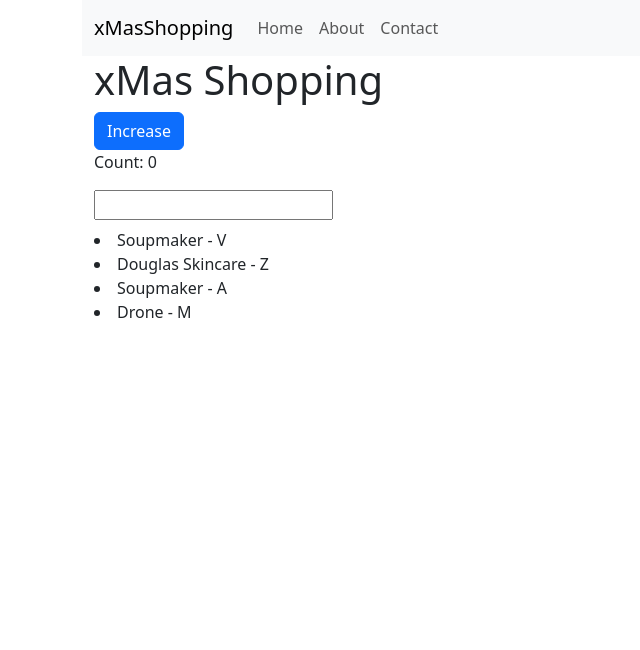
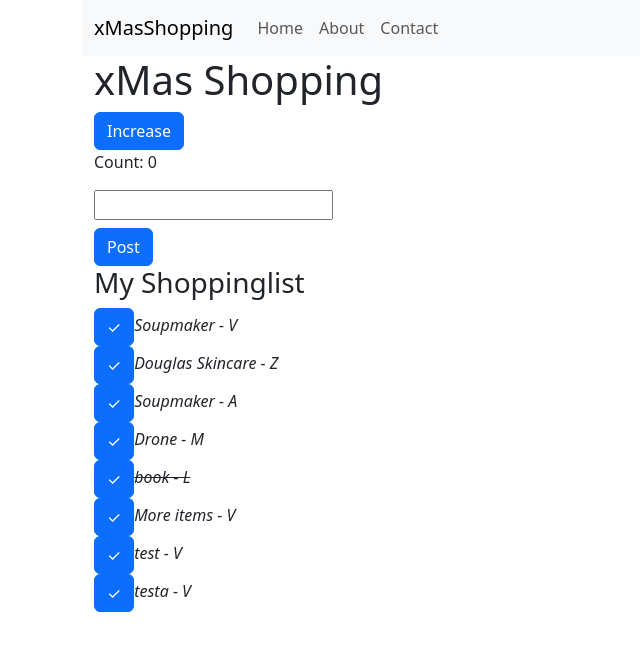
Before and after one commit to LennertVG/AngularPractice, an Angular app: page /home in a window 1280 px wide. Shown: the top 650 px of the page, without its empty margins (0-640 px from the left). Built offline with nearby package versions, Linux system fonts and the light colour scheme; data requests are answered from the project's data file.

Commit message:
made the "done"-status changable, added post-data

```diff
--- a/src/app/home/home.component.html
+++ b/src/app/home/home.component.html
@@ -7,8 +7,16 @@
 
       <input type="text" [(ngModel)]="myContent">
       <h2>{{ myContent }}</h2>
+      <button (click)="postData()" class="btn btn-primary">Post</button>
+      <h3>My Shoppinglist</h3>
       @for(todo of todos; track todo.id){
-        <li>{{todo.title}} - {{todo.owner}}</li>
+        <!-- todo makes sure it only updates the right one, see also the typeScript -->
+        <button (click)="changeDone(todo)" class="btn btn-primary">✓</button>
+        @if(todo.done){
+          <i style="text-decoration:line-through;">{{todo.title}} - {{todo.owner}}</i><br>
+        }@else{
+          <i >{{todo.title}} - {{todo.owner}}</i><br>
+        }
       }
     </div>
   </div>
--- a/src/app/home/home.component.ts
+++ b/src/app/home/home.component.ts
@@ -30,4 +30,32 @@ export class HomeComponent {
     this.fetchMyData();
   }
 
+  // todo:any helps the code select the right todo to update
+  changeDone (todo:any) {
+    todo.done = !todo.done;
+  }
+
+  postData () {
+    const options = {
+      method: 'POST',
+      headers: {'Content-Type': 'application/json', 'User-Agent': 'insomnia/2023.5.8'},
+      // Stringify omdat we tekst moeten meegeven
+      body: JSON.stringify({
+        'title': this.myContent,
+        'owner': 'V',
+        'done':false,
+      })
+    };
+
+    fetch('http://localhost:3000/todo', options)
+      .then(response => response.json())
+      .then(response =>{
+        console.log(response);
+        // refresh data
+        this.fetchMyData();
+        // make sure the content cleared upon post
+        this.myContent = '';
+      })
+      .catch(err => console.error(err));
+  }
 }
--- a/src/db/db.json
+++ b/src/db/db.json
@@ -1,8 +1,52 @@
 {
-    "todo": [
-        {"id":1, "title": "Soupmaker", "owner": "V", "done": false},
-        {"id":2, "title": "Douglas Skincare", "owner": "Z", "done": false},
-        {"id":3, "title": "Soupmaker", "owner": "A", "done":false},
-        {"id":4, "title": "Drone", "owner": "M", "done":false}
-    ]
+  "todo": [
+    {
+      "id": 1,
+      "title": "Soupmaker",
+      "owner": "V",
+      "done": false
+    },
+    {
+      "id": 2,
+      "title": "Douglas Skincare",
+      "owner": "Z",
+      "done": false
+    },
+    {
+      "id": 3,
+      "title": "Soupmaker",
+      "owner": "A",
+      "done": false
+    },
+    {
+      "id": 4,
+      "title": "Drone",
+      "owner": "M",
+      "done": false
+    },
+    {
+      "id": 5,
+      "title": "book",
+      "owner": "L",
+      "done": true
+    },
+    {
+      "title": "More items",
+      "owner": "V",
+      "done": false,
+      "id": 6
+    },
+    {
+      "title": "test",
+      "owner": "V",
+      "done": false,
+      "id": 7
+    },
+    {
+      "title": "testa",
+      "owner": "V",
+      "done": false,
+      "id": 8
+    }
+  ]
 }
```
